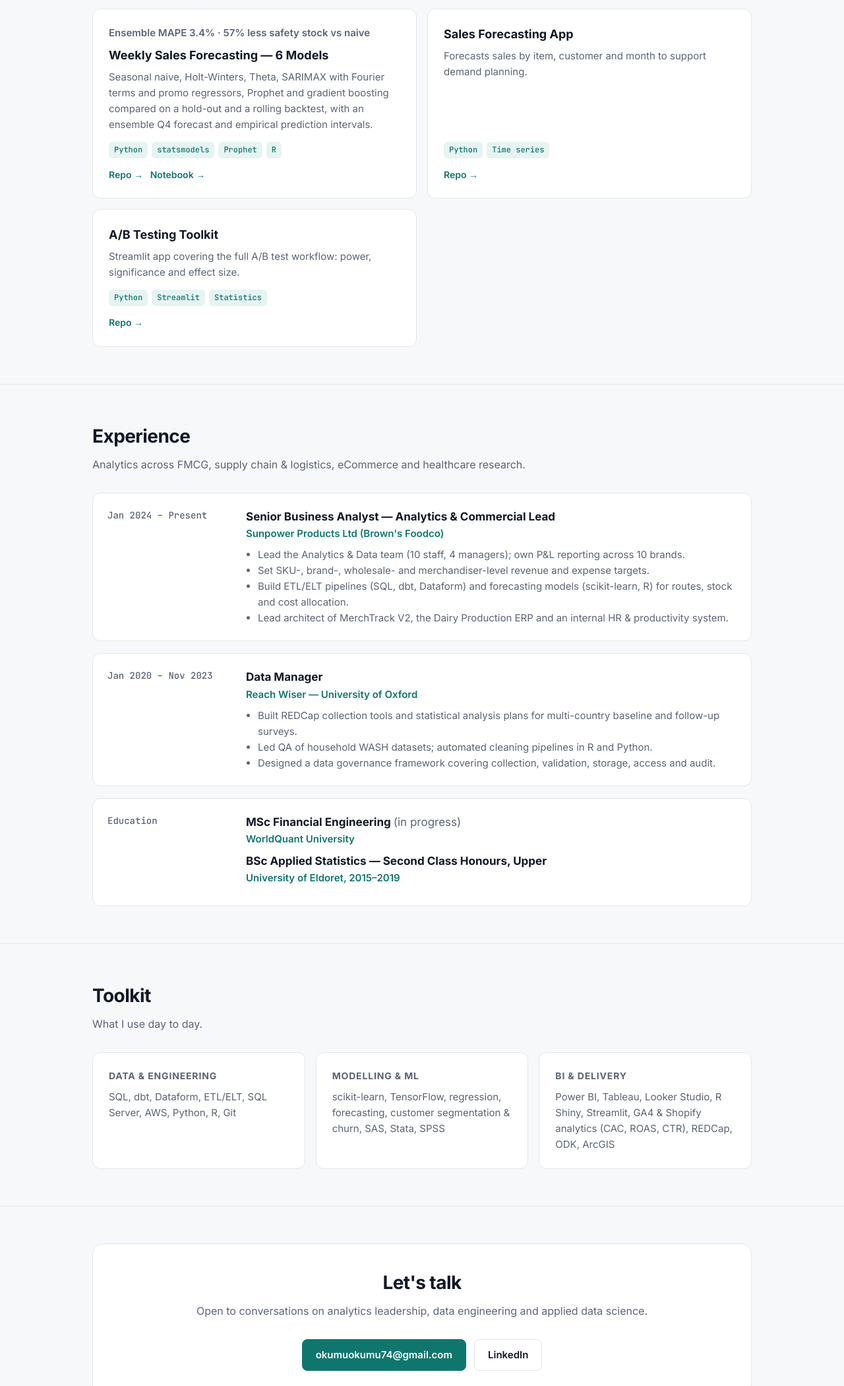
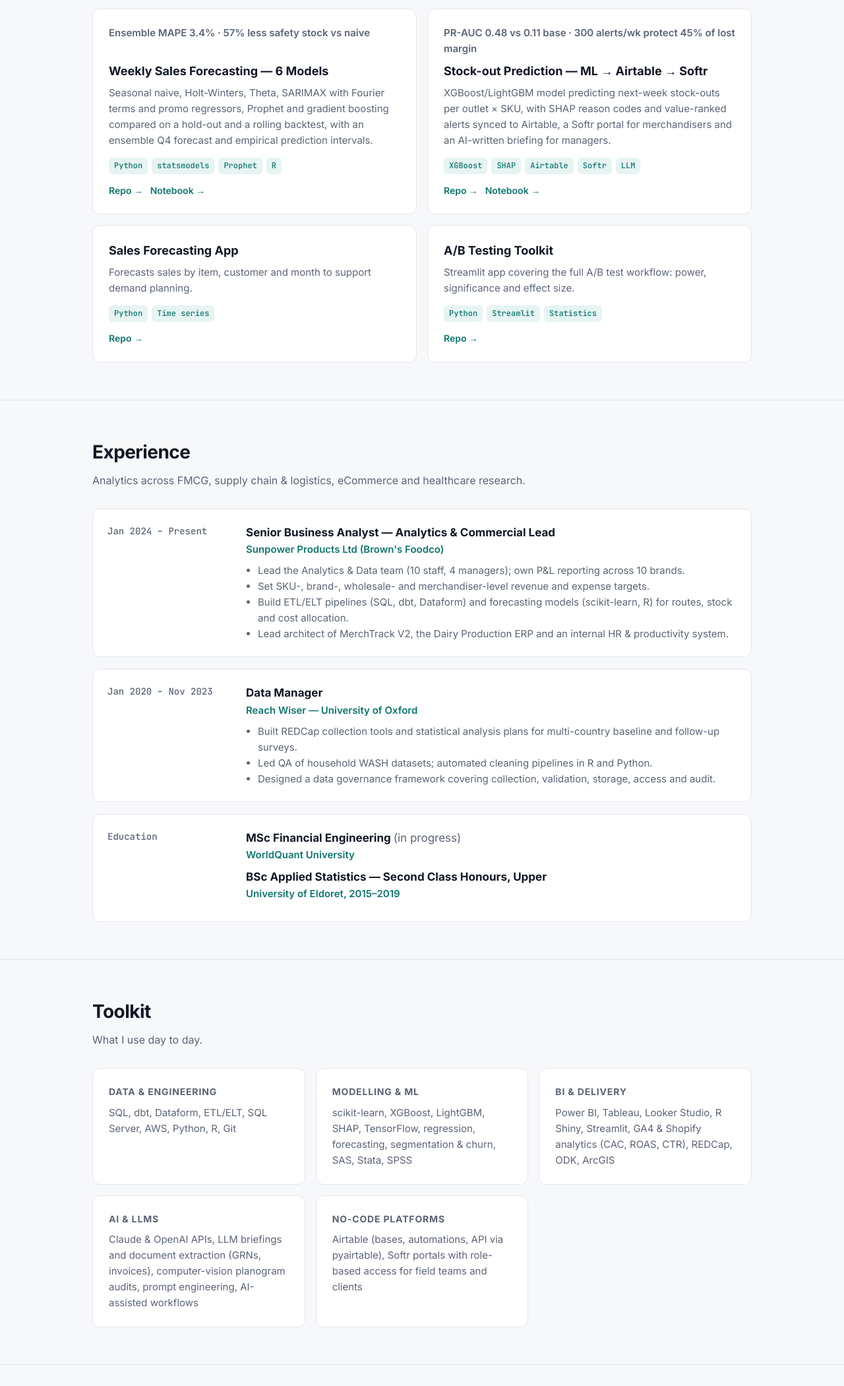
Before and after one commit to OKUMUKOKUMU/OKUMUKOKUMU.github.io, a plain HTML site: page index.html in a window 1280 px wide. Shown: the part 2072-4173 px from the top of the page at 66% size. Drawn offline with Linux system fonts and the light colour scheme.

Commit message:
Add files via upload

```diff
--- a/index.html
+++ b/index.html
@@ -132,6 +132,11 @@ footer{padding:30px 0;color:var(--muted);font-size:13px;text-align:center}
       <p>Seasonal naive, Holt-Winters, Theta, SARIMAX with Fourier terms and promo regressors, Prophet and gradient boosting compared on a hold-out and a rolling backtest, with an ensemble Q4 forecast and empirical prediction intervals.</p>
       <div class="tags"><span class="tag">Python</span><span class="tag">statsmodels</span><span class="tag">Prophet</span><span class="tag">R</span></div>
       <div class="links"><a href="https://github.com/OKUMUKOKUMU/sales-forecasting-time-series">Repo →</a> &nbsp; <a href="https://github.com/OKUMUKOKUMU/sales-forecasting-time-series/blob/main/python/sales_forecasting.ipynb">Notebook →</a></div></div>
+    <div class="card"><p class="impact">PR-AUC 0.48 vs 0.11 base · 300 alerts/wk protect 45% of lost margin</p>
+      <h3>Stock-out Prediction — ML → Airtable → Softr</h3>
+      <p>XGBoost/LightGBM model predicting next-week stock-outs per outlet × SKU, with SHAP reason codes and value-ranked alerts synced to Airtable, a Softr portal for merchandisers and an AI-written briefing for managers.</p>
+      <div class="tags"><span class="tag">XGBoost</span><span class="tag">SHAP</span><span class="tag">Airtable</span><span class="tag">Softr</span><span class="tag">LLM</span></div>
+      <div class="links"><a href="https://github.com/OKUMUKOKUMU/stockout-prediction-ml">Repo →</a> &nbsp; <a href="https://github.com/OKUMUKOKUMU/stockout-prediction-ml/blob/main/python/stockout_prediction.ipynb">Notebook →</a></div></div>
     <div class="card"><h3>Sales Forecasting App</h3>
       <p>Forecasts sales by item, customer and month to support demand planning.</p>
       <div class="tags"><span class="tag">Python</span><span class="tag">Time series</span></div>
@@ -167,8 +172,10 @@ footer{padding:30px 0;color:var(--muted);font-size:13px;text-align:center}
   <h2>Toolkit</h2><p class="sub">What I use day to day.</p>
   <div class="skills">
     <div class="card"><h4>Data & engineering</h4><p>SQL, dbt, Dataform, ETL/ELT, SQL Server, AWS, Python, R, Git</p></div>
-    <div class="card"><h4>Modelling & ML</h4><p>scikit-learn, TensorFlow, regression, forecasting, customer segmentation & churn, SAS, Stata, SPSS</p></div>
+    <div class="card"><h4>Modelling & ML</h4><p>scikit-learn, XGBoost, LightGBM, SHAP, TensorFlow, regression, forecasting, segmentation & churn, SAS, Stata, SPSS</p></div>
     <div class="card"><h4>BI & delivery</h4><p>Power BI, Tableau, Looker Studio, R Shiny, Streamlit, GA4 & Shopify analytics (CAC, ROAS, CTR), REDCap, ODK, ArcGIS</p></div>
+    <div class="card"><h4>AI & LLMs</h4><p>Claude & OpenAI APIs, LLM briefings and document extraction (GRNs, invoices), computer-vision planogram audits, prompt engineering, AI-assisted workflows</p></div>
+    <div class="card"><h4>No-code platforms</h4><p>Airtable (bases, automations, API via pyairtable), Softr portals with role-based access for field teams and clients</p></div>
   </div>
 </div></section>
 
```
